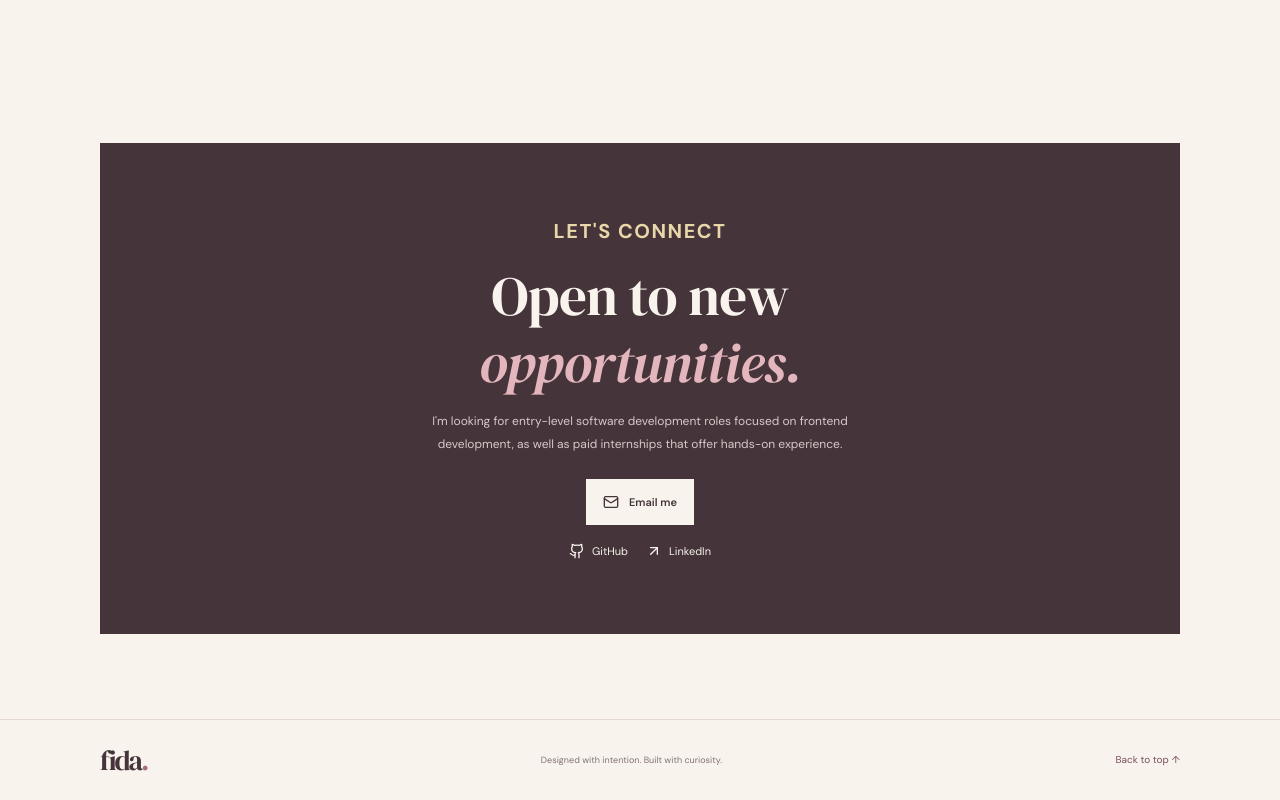
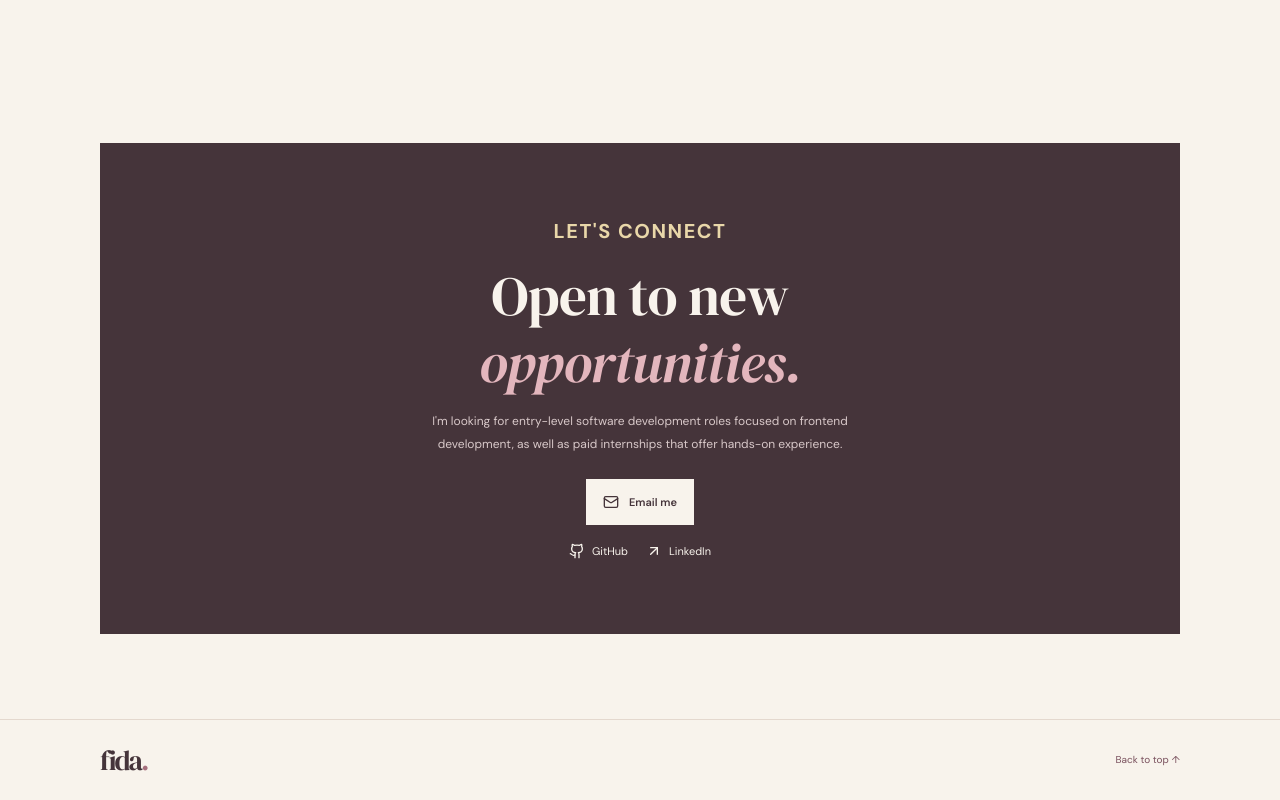
Before and after one commit to fidah-sathar/portfolio, a React (Vite) app: page / in a window 1280 px wide. Shown: the part 5121-5921 px from the top of the page. Built offline with nearby package versions, Linux system fonts and the light colour scheme.

Commit message:
Simplify decorative elements to minimal dots

```diff
--- a/src/App.jsx
+++ b/src/App.jsx
@@ -542,7 +542,7 @@ export default function App() {
           <a className="logo" href="#home">
             fida<span>.</span>
           </a>
-          <span>Designed with intention. Built with curiosity.</span>
+
           <a href="#home">Back to top ↑</a>
         </div>
       </footer>
```
